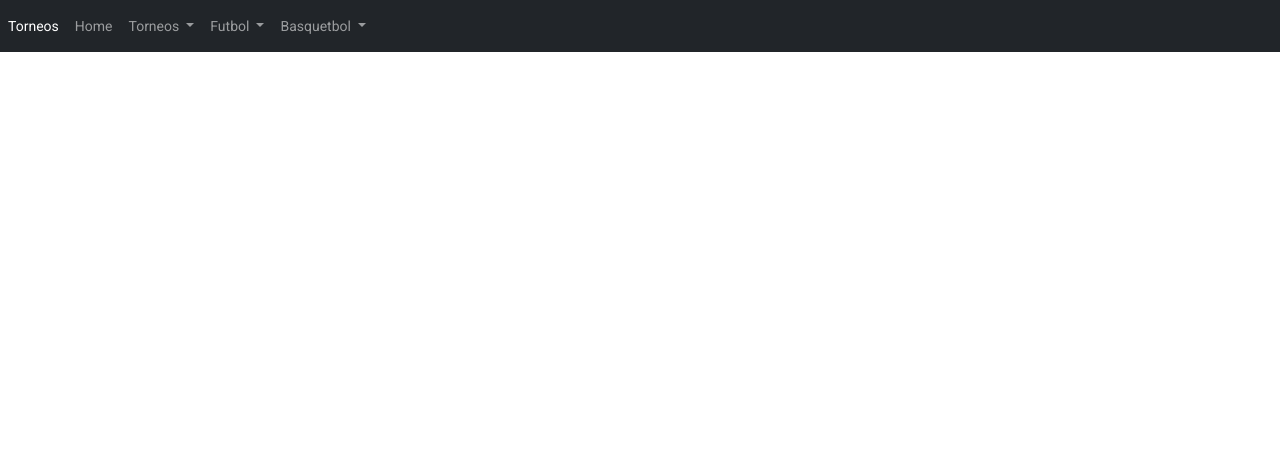
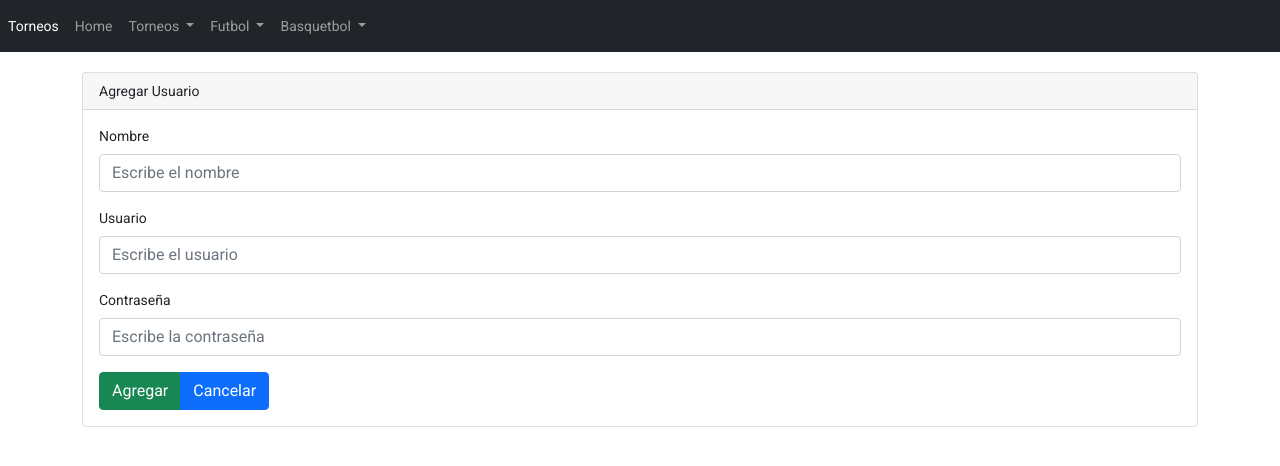
Before and after one commit to MauRobles4/torneos, an Angular app: page /agregar-usuario in a window 1280 px wide. Before the commit this address led to /. Shown: the top 466 px of the page. Built offline with nearby package versions, Linux system fonts and the light colour scheme.

Commit message:
login y agregar usuario

```diff
--- a/src/app/app-routing.module.ts
+++ b/src/app/app-routing.module.ts
@@ -7,6 +7,7 @@ import { AgregarPartidoBasquetbolComponent } from './componentes/agregar-partido
 import { AgregarPartidoFutbolTorneoComponent } from './componentes/agregar-partido-futbol-torneo/agregar-partido-futbol-torneo.component';
 import { AgregarPartidoFutbolComponent } from './componentes/agregar-partido-futbol/agregar-partido-futbol.component';
 import { AgregarTorneoComponent } from './componentes/agregar-torneo/agregar-torneo.component';
+import { AgregarUsuarioComponent } from './componentes/agregar-usuario/agregar-usuario.component';
 import { EditarEquipoBasquetbolComponent } from './componentes/editar-equipo-basquetbol/editar-equipo-basquetbol.component';
 import { EditarEquipoFutbolComponent } from './componentes/editar-equipo-futbol/editar-equipo-futbol.component';
 import { EditarPartidoBasquetbolComponent } from './componentes/editar-partido-basquetbol/editar-partido-basquetbol.component';
@@ -26,6 +27,7 @@ import { ListarPartidosTorneoBasquetbolComponent } from './componentes/listar-pa
 import { ListarPartidosTorneoComponent } from './componentes/listar-partidos-torneo/listar-partidos-torneo.component';
 import { ListarTorneoBasquetbolComponent } from './componentes/listar-torneo-basquetbol/listar-torneo-basquetbol.component';
 import { ListarTorneoComponent } from './componentes/listar-torneo/listar-torneo.component';
+import { LoginComponent } from './componentes/login/login.component';
 
 const routes: Routes = [
   {path:'',pathMatch:'full',redirectTo:'home'},
@@ -54,6 +56,8 @@ const routes: Routes = [
   {path:'listar-partido-equipo-basquetbol/:equipo',component:ListarPartidoEquipoBasquetbolComponent},
   {path:'agregar-partido-futbol-torneo/:torneo',component:AgregarPartidoFutbolTorneoComponent},
   {path:'agregar-partido-basquetbol-torneo/:torneo',component:AgregarPartidoBasquetbolTorneoComponent},
+  {path:'login',component:LoginComponent},
+  {path:'agregar-usuario',component:AgregarUsuarioComponent},
   {path:'home',component:HomeComponent}
 
 
--- a/src/app/app.module.ts
+++ b/src/app/app.module.ts
@@ -40,6 +40,7 @@ import { BrowserAnimationsModule } from '@angular/platform-browser/animations';
 import {MatPaginatorIntl, MatPaginatorModule} from '@angular/material/paginator';
 import { CustomPaginatorIntl } from './paginator-es';
 import { LoginComponent } from './componentes/login/login.component';
+import { AgregarUsuarioComponent } from './componentes/agregar-usuario/agregar-usuario.component';
 
 
 @NgModule({
@@ -75,7 +76,8 @@ import { LoginComponent } from './componentes/login/login.component';
     FilterPartidoPipe,
     FilterTorneoPipe,
     PaginatePipe,
-    LoginComponent
+    LoginComponent,
+    AgregarUsuarioComponent
   ],
   imports: [
     BrowserModule,
--- /dev/null
+++ b/src/app/componentes/agregar-usuario/agregar-usuario.component.html
@@ -0,0 +1,35 @@
+<div class="card">
+    <div class="card-header">
+        Agregar Usuario
+    </div>
+    <div class="card-body">
+        <form ngNativeValidate [formGroup]="formularioDeUsuario" (ngSubmit)="enviarDatos()">
+            <div class="mb-3">
+                <label for="" class="form-label">Nombre</label>
+                <input required type="text" class="form-control" name="" formControlName="nombre" id=""
+                    aria-describedby="helpId" placeholder="Escribe el nombre">
+
+            </div>
+            <div class="mb-3">
+                <label for="" class="form-label">Usuario</label>
+                <input required type="text" class="form-control" name="" formControlName="usuario" id=""
+                    aria-describedby="helpId" placeholder="Escribe el usuario">
+
+            </div>
+
+            <div class="mb-3">
+                <label for="" class="form-label">Contraseña</label>
+                <input required type="text" class="form-control" name="" formControlName="contrasena" id=""
+                    aria-describedby="helpId" placeholder="Escribe la contraseña">
+
+            </div>
+
+            <div class="btn-group" role="group" aria-label="">
+                <button type="submit" class="btn btn-success">Agregar</button>
+                <button type="button" routerLink="/login/" class="btn btn-primary">Cancelar</button>
+            </div>
+
+        </form>
+    </div>
+
+</div>
--- /dev/null
+++ b/src/app/componentes/agregar-usuario/agregar-usuario.component.ts
@@ -0,0 +1,40 @@
+import { Component, OnInit } from '@angular/core';
+import { FormGroup, FormBuilder } from '@angular/forms';
+import { TorneoService } from 'src/app/servicio/torneo.service';
+import { Router } from '@angular/router';
+
+@Component({
+  selector: 'app-agregar-usuario',
+  templateUrl: './agregar-usuario.component.html',
+  styleUrls: ['./agregar-usuario.component.css']
+})
+export class AgregarUsuarioComponent implements OnInit {
+  formularioDeUsuario: FormGroup;
+
+  constructor(public formulario: FormBuilder,
+    private torneoService: TorneoService,
+    private ruteador: Router
+  ) {
+    this.formularioDeUsuario = this.formulario.group({
+      nombre: [''],
+      usuario: [''],
+      contrasena: ['']
+    });
+  }
+
+  ngOnInit(): void {
+  }
+
+  enviarDatos(): any {
+    // console.log("Me presionaste ");
+    console.log(this.formularioDeUsuario.value);
+    this.torneoService.AgregarUsuario(this.formularioDeUsuario.value).subscribe(respuesta => {
+      console.log(respuesta);
+      this.ruteador.navigateByUrl('/login');
+      // alert("Equipo agregado con exito ");
+
+    });
+
+  }
+
+}
--- a/src/app/componentes/login/login.component.css
+++ b/src/app/componentes/login/login.component.css
@@ -0,0 +1,11 @@
+.btn-group{
+    margin-left: 150px;
+}
+
+.card{
+    margin-left: 330px;
+}
+
+.link{
+    margin-left: 140px;
+}
--- a/src/app/componentes/login/login.component.html
+++ b/src/app/componentes/login/login.component.html
@@ -1 +1,35 @@
-<p>login works!</p>
+<div class="card col-5">
+    <div class="card-header">
+        Inicia sesion
+    </div>
+    <div class="card-body">
+        <form ngNativeValidate [formGroup]="formularioDeLogin" (ngSubmit)="enviarDatos()">
+
+
+            <div class="mb-3">
+                <label for="" class="form-label">Usuario</label>
+                <input required type="text" class="form-control" name="" formControlName="usuario" id=""
+                    aria-describedby="helpId" placeholder="Escribe el usuario">
+
+            </div>
+
+            <div class="mb-3">
+                <label for="" class="form-label">Contraseña</label>
+                <input required type="password" class="form-control" name="" formControlName="contrasena" id=""
+                    aria-describedby="helpId" placeholder="Escribe la Contraseña">
+
+            </div>
+
+
+            <div class="btn-group" role="group" aria-label="">
+                <button type="submit" class="btn btn-success">Iniciar sesion</button>
+                <!-- <button type="button" routerLink="/listar-torneo/" class="btn btn-primary">Cancelar</button> -->
+                <br><br>
+            </div>
+            <br>
+            <a routerLink="/agregar-usuario/" class="link">Registrar nuevo usuario</a>
+
+        </form>
+    </div>
+
+</div>
--- a/src/app/componentes/login/login.component.ts
+++ b/src/app/componentes/login/login.component.ts
@@ -1,4 +1,7 @@
 import { Component, OnInit } from '@angular/core';
+import { FormGroup, FormBuilder } from '@angular/forms';
+import { TorneoService } from 'src/app/servicio/torneo.service';
+import { Router } from '@angular/router';
 
 @Component({
   selector: 'app-login',
@@ -6,10 +9,42 @@ import { Component, OnInit } from '@angular/core';
   styleUrls: ['./login.component.css']
 })
 export class LoginComponent implements OnInit {
+  formularioDeLogin: FormGroup;
 
-  constructor() { }
+
+  constructor(public formulario: FormBuilder,
+    private torneoService: TorneoService,
+    private ruteador: Router
+  ) {
+    this.formularioDeLogin = this.formulario.group({
+      id:['1'],
+      usuario: [''],
+      contrasena: [''],
+
+    });
+  }
 
   ngOnInit(): void {
   }
 
+  enviarDatos(): any {
+    // console.log("Me presionaste ");
+    console.log(this.formularioDeLogin.value);
+    this.torneoService.LoginUser(this.formularioDeLogin.value).subscribe(respuesta => {
+      console.log(respuesta);
+      console.log(respuesta.status);
+      if ((respuesta !="")){
+        this.ruteador.navigateByUrl('/home');
+
+      }else if(respuesta.status==200){
+        console.log(respuesta.data);
+        alert("Usuario o contraseña incorrecto");
+      }
+
+      // alert("Equipo agregado con exito ");
+
+    });
+
+  }
+
 }
--- a/src/app/servicio/torneo.service.ts
+++ b/src/app/servicio/torneo.service.ts
@@ -169,6 +169,11 @@ export class TorneoService {
 
   }
 
+  AgregarUsuario(datosUsuario:any):Observable<any>{
+    return this.clientHttp.post(this.API+"?insertarUsuario=1",datosUsuario);
+
+  }
+
 
   AgregarEquipo(datosEquipo:Equipo):Observable<any>{
     return this.clientHttp.post(this.API+"?insertarEquipo=1",datosEquipo);
@@ -194,5 +199,8 @@ export class TorneoService {
     return this.clientHttp.get(this.API+"?fecha_final");
   }
 
+  LoginUser(datosUsuario:any):Observable<any>{
+    return this.clientHttp.get(this.API+"?login_user=",datosUsuario);
+  }
 
 }
```
Also changed, not shown: src/app/componentes/agregar-usuario/agregar-usuario.component.css (added), 1 other file (tests, documents, lock files or other folders).
